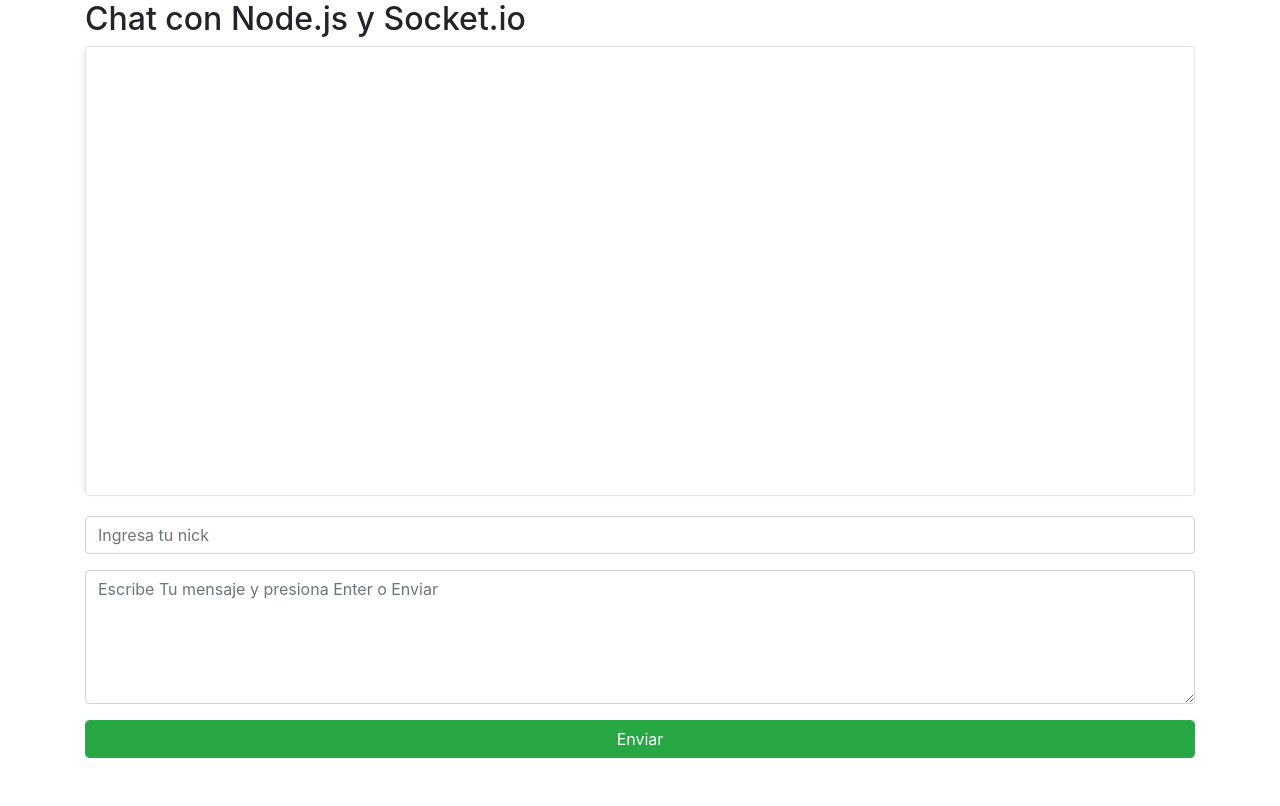
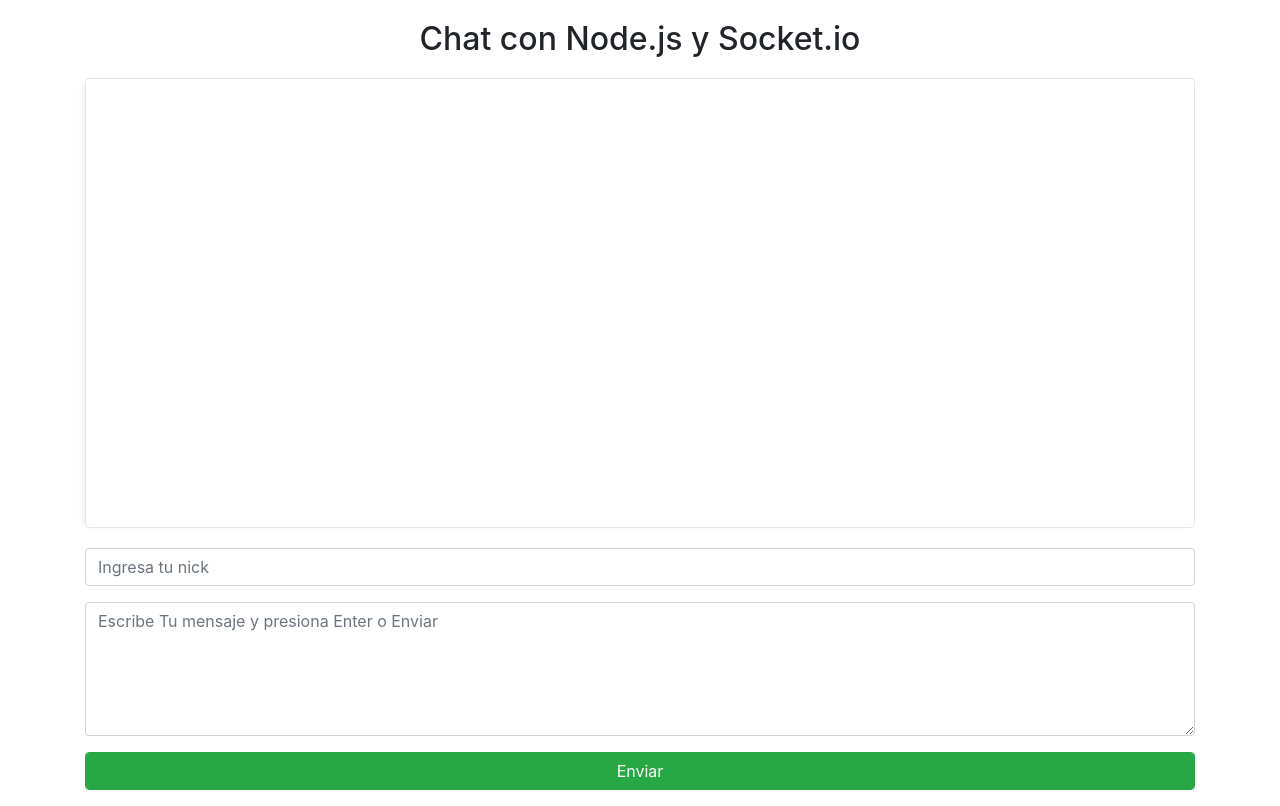
Before and after one commit to crisgal1709/chat-nodejs, a website: page client/index.html in a window 1280 px wide. Drawn offline with nearby package versions, Linux system fonts and the light colour scheme; no server answers.

Commit message:
Frontend

```diff
--- a/client/index.html
+++ b/client/index.html
@@ -9,7 +9,10 @@
 </head>
 <body>
 	<div class="container">
-		<h2>Chat con Node.js y Socket.io</h2>
+
+		<div class="form-group" style="margin-top: 20px; margin-bottom: 20px">
+			<h2 class="text-center">Chat con Node.js y Socket.io</h2>
+		</div>
 
 		<div id="messages"></div>
 		<div class="clearfix mt-auto"></div>
```
